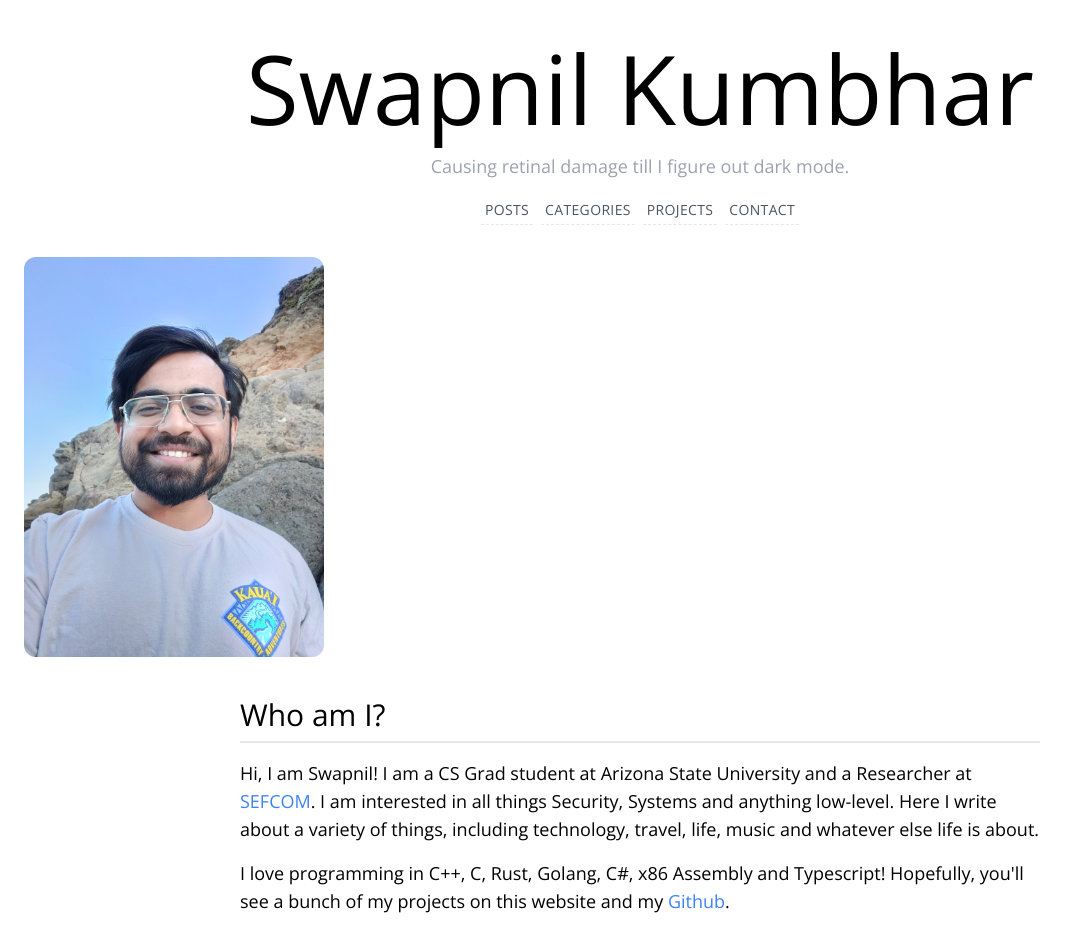
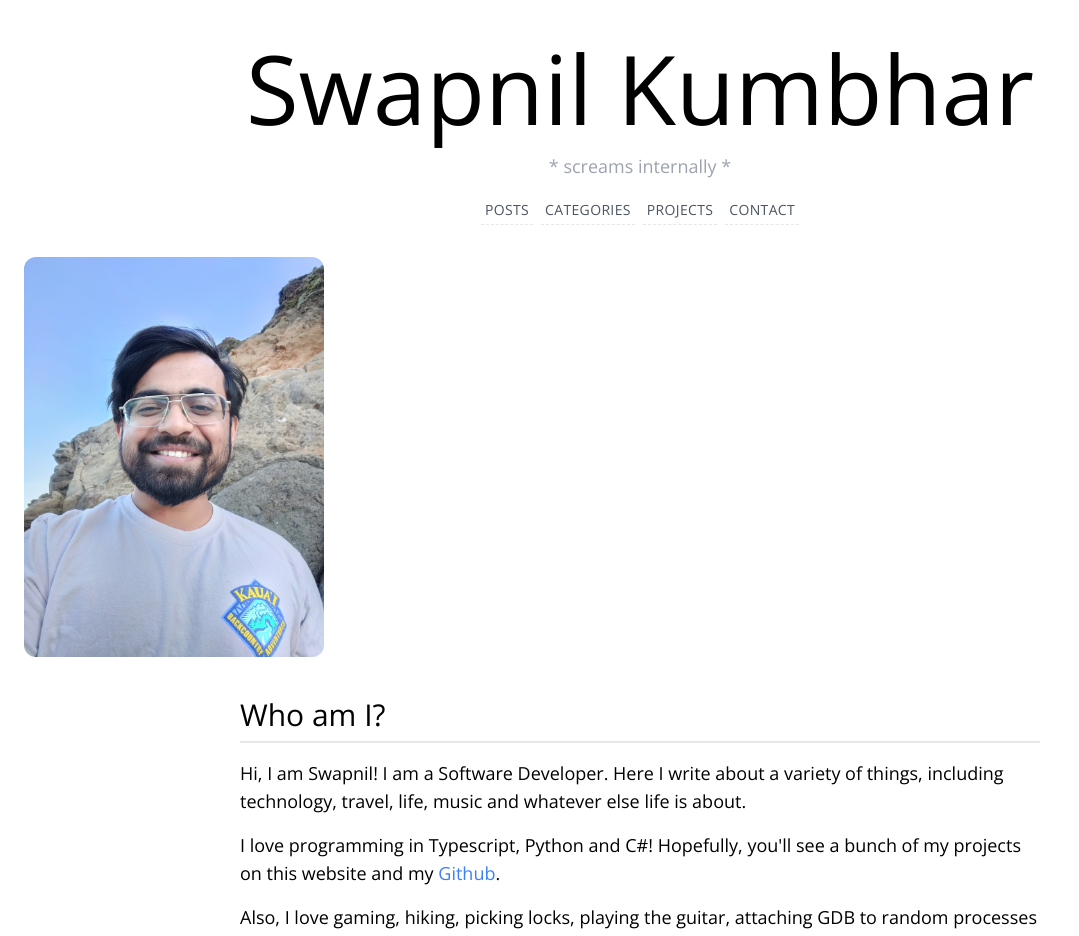
Before and after one commit to SwapnilKumbhar/swapnilk.xyz, a Next.js app: page / in a window 1280 px wide. Shown: the top 936 px of the page, without its empty margins (0-1079 px from the left). Built offline with nearby package versions, Linux system fonts and the light colour scheme.

Commit message:
feat(*): Updated info to 2024 (#25)
* feat(*): Updated info to 2024

* fix(index): Linted

```diff
--- a/api/fortunes.ts
+++ b/api/fortunes.ts
@@ -1,47 +1,49 @@
 // All the fortunes. Never let this list stale
 const fortunes = [
-  'Technology. Music. Travel. Whatever.',
+  "Technology. Music. Travel. Whatever.",
   "' 1 = 1 --",
-  'Drink all the things, hack all the booze!',
-  'If you are not very careful, your possessions will possess you.',
-  'Looking for an internship for the Summer of 2022.',
-  '[object Object]',
-  'undefined', // Bet you thought my website was broken ^_^
-  'Use headphones for best experience.',
-  '`base64 /dev/zero` is such a mood.',
-  'My opinions are not my own.',
-  'These fortunes have been cancelled.',
-  'Division is futile. You will be approximated.',
-  ':(){ :|:& };:',
-  'What do you want to debug today?',
-  'I just steal some of these from radare2.',
-  'Causing retinal damage till I figure out dark mode.',
-  '* screams internally *',
+  "Drink all the things, hack all the booze!",
+  "If you are not very careful, your possessions will possess you.",
+  "Was looking for an internship for the Summer of 2022.",
+  "[object Object]",
+  "undefined", // Bet you thought my website was broken ^_^
+  "Use headphones for best experience.",
+  "`base64 /dev/zero` is such a mood.",
+  "My opinions are not my own.",
+  "These fortunes have been cancelled.",
+  "Division is futile. You will be approximated.",
+  ":(){ :|:& };:",
+  "What do you want to debug today?",
+  "I just steal some of these from radare2.",
+  "Causing retinal damage till I figure out dark mode.",
+  "* screams internally *",
   "Let's read Paul Allen's fortunes.",
-  'Free, as in Freedom.',
-  'LinkedIn is great for my mental health!',
-  'Dayman - Fighter of the Nightman',
+  "Free, as in Freedom.",
+  "Just a friendly reminder - Please lint your code.",
+  "Currently solving performance issues that do not exist",
+  "Of course I love Leetcode!",
 ];
 
 // We want to show the same fortune per session, or else the user will be
 // too distracted. I guess. I don't know if anyone will even notice it XD.
 
-const getNewFortune = (ts: number): string => (ts.toString().includes('444')
-  ? 'It is Pooja time.' : fortunes[ts % fortunes.length]);
+const getNewFortune = (ts: number): string =>
+  ts.toString().includes("444")
+    ? "It is Pooja time."
+    : fortunes[ts % fortunes.length];
 
 const getFortune = (): string => {
-  const ts = sessionStorage.getItem('fortune_ts');
+  const ts = sessionStorage.getItem("fortune_ts");
   if (!ts) {
     // No fortune_ts exists, so we add create a new fortune
     const now = Date.now();
-    sessionStorage.setItem('fortune_ts', now.toString());
+    sessionStorage.setItem("fortune_ts", now.toString());
     return getNewFortune(now);
   }
-  return ts.toString().includes('444')
-    ? 'It is Pooja time.'
+
+  return ts.toString().includes("444")
+    ? "It is Pooja time."
     : fortunes[parseInt(ts, 10) % fortunes.length];
 };
 
-export {
-  getFortune,
-};
+export { getFortune };
--- a/pages/index.tsx
+++ b/pages/index.tsx
@@ -35,16 +35,11 @@ export default function Home() {
           Who am I?
         </h1>
         <p className={pClasses}>
-          Hi, I am Swapnil! I am a CS Grad student at Arizona State University
-          and a Researcher at
-          {' '}
-          <OutLink link="https://sefcom.asu.edu" data="SEFCOM" />
-          . I am interested in all things Security, Systems and anything
-          low-level. Here I write about a variety of things, including technology, travel, life,
-          music and whatever else life is about.
+          Hi, I am Swapnil! I am a Software Developer. Here I write about a variety of things,
+          including technology, travel, life, music and whatever else life is about.
         </p>
         <p className={pClasses}>
-          I love programming in C++, C, Rust, Golang, C#, x86 Assembly and Typescript! Hopefully,
+          I love programming in Typescript, Python and C#! Hopefully,
           you&apos;ll see a bunch of my projects on this website and my
           {' '}
           <OutLink link="https://github.com/SwapnilKumbhar" data="Github" />
```
